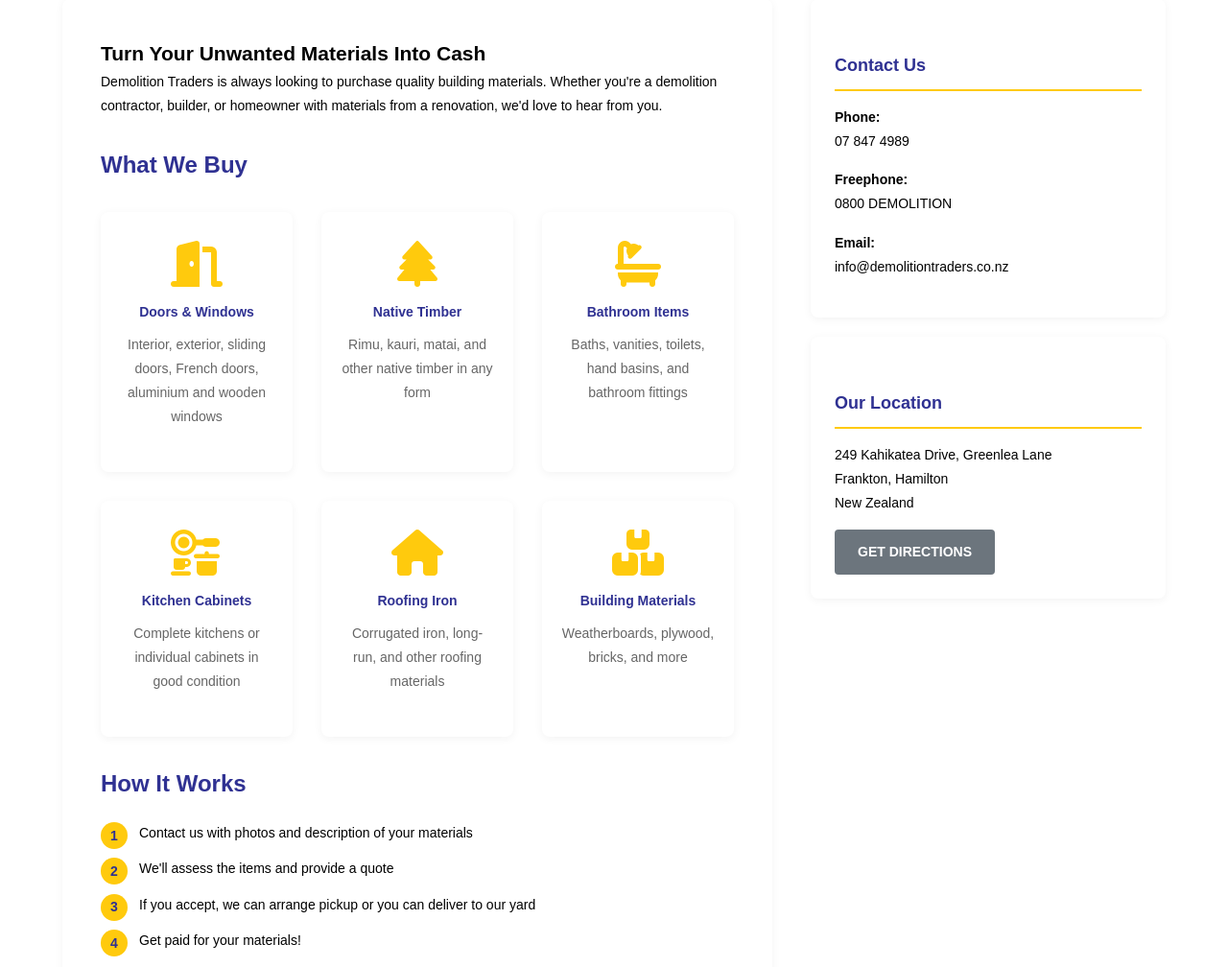
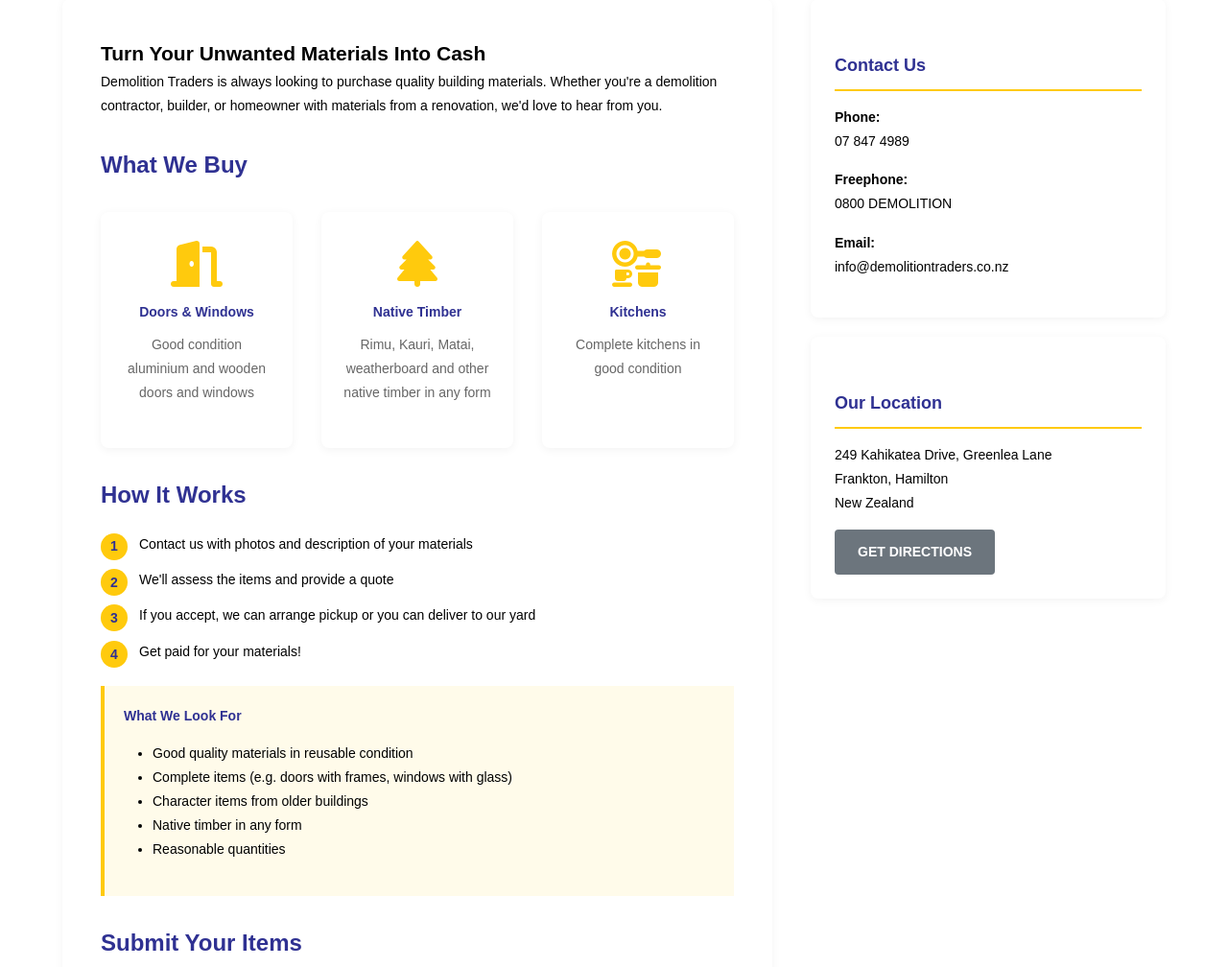
Before and after one commit to tienthanhr/demolitiontraders, a PHP site: page /frontend/user/sell-to-us.php in a window 1280 px wide; the page is wider, and only the part inside the window is pictured. Shown: the part 355-1363 px from the top of that part at 96% size. Run offline with PHP 8.4, Linux system fonts and the light colour scheme; data comes from the database, SQL or seed files in the repository; data that the repository does not hold is empty; some libraries are stand-ins or nearby versions.

Commit message:
Update Wanted Listing and Sell To Us pages

```diff
--- a/frontend/user/sell-to-us.php
+++ b/frontend/user/sell-to-us.php
@@ -184,32 +184,17 @@
                         <div class="icon-box">
                             <i class="fa-solid fa-door-open"></i>
                             <h4>Doors & Windows</h4>
-                            <p>Interior, exterior, sliding doors, French doors, aluminium and wooden windows</p>
+                            <p>Good condition aluminium and wooden doors and windows</p>
                         </div>
                         <div class="icon-box">
                             <i class="fa-solid fa-tree"></i>
                             <h4>Native Timber</h4>
-                            <p>Rimu, kauri, matai, and other native timber in any form</p>
-                        </div>
-                        <div class="icon-box">
-                            <i class="fa-solid fa-bath"></i>
-                            <h4>Bathroom Items</h4>
-                            <p>Baths, vanities, toilets, hand basins, and bathroom fittings</p>
+                            <p>Rimu, Kauri, Matai, weatherboard and other native timber in any form</p>
                         </div>
                         <div class="icon-box">
                             <i class="fa-solid fa-kitchen-set"></i>
-                            <h4>Kitchen Cabinets</h4>
-                            <p>Complete kitchens or individual cabinets in good condition</p>
-                        </div>
-                        <div class="icon-box">
-                            <i class="fa-solid fa-house"></i>
-                            <h4>Roofing Iron</h4>
-                            <p>Corrugated iron, long-run, and other roofing materials</p>
-                        </div>
-                        <div class="icon-box">
-                            <i class="fa-solid fa-boxes-stacked"></i>
-                            <h4>Building Materials</h4>
-                            <p>Weatherboards, plywood, bricks, and more</p>
+                            <h4>Kitchens</h4>
+                            <p>Complete kitchens in good condition</p>
                         </div>
                     </div>
 
```
Also changed, not shown: frontend/user/wanted-listing.php (+1 -15 lines).
